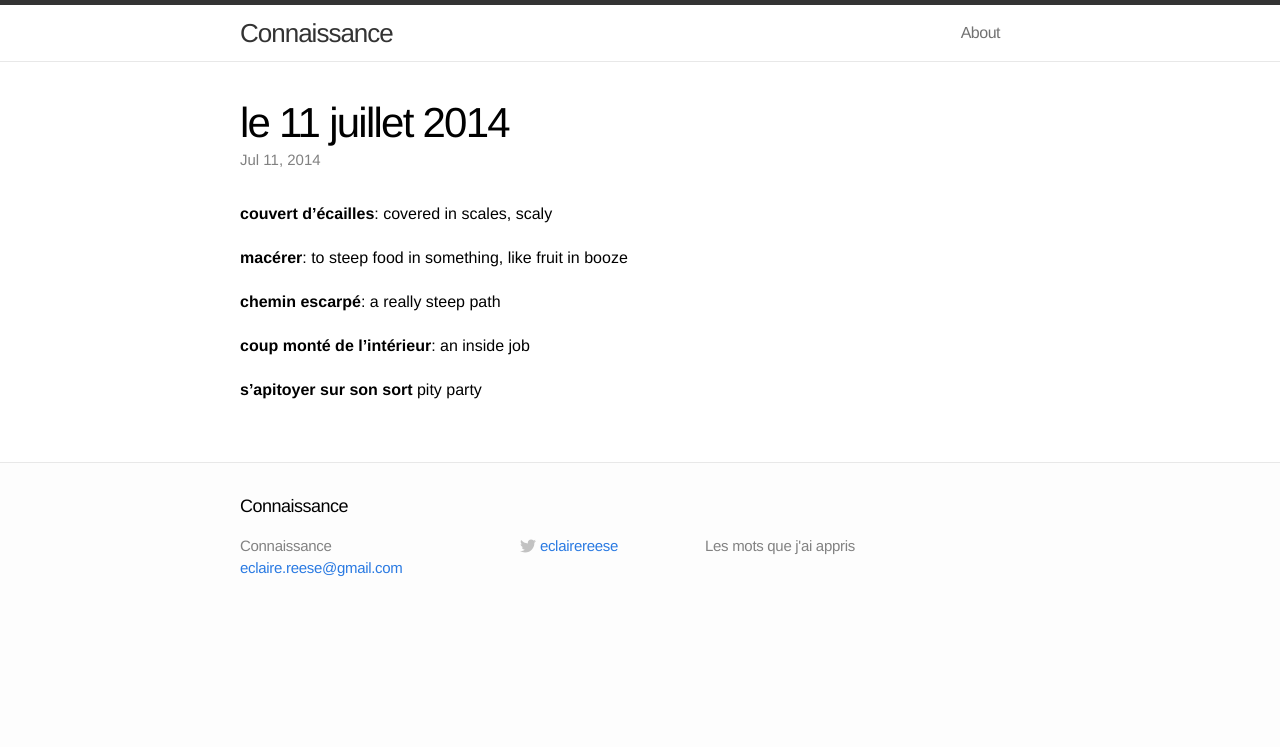
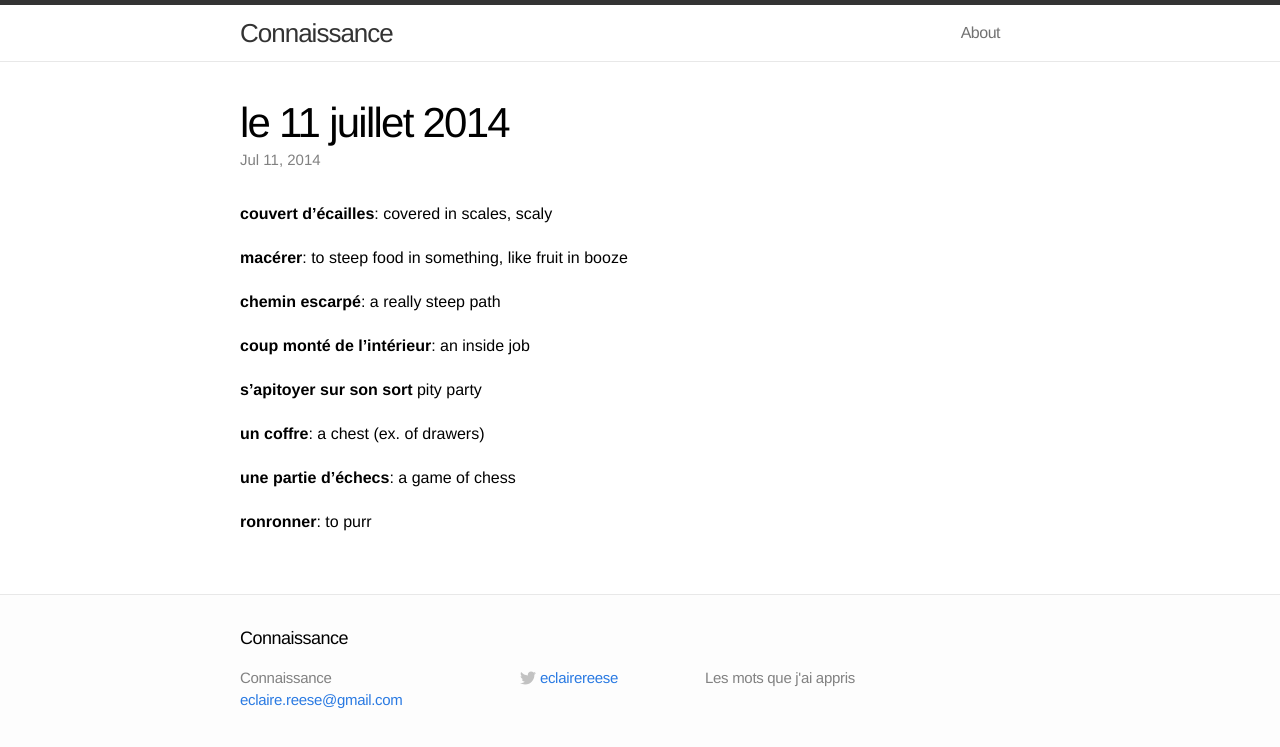
Before and after one commit to emilyreese/connaissance, a Jekyll site: the page built from _posts/2014-07-11-le-11-juillet-2014.markdown, in a window 1280 px wide. Shown: the top 747 px of the page. Built offline with Jekyll 4.4.1, drawn with Linux system fonts in a browser that asks for light colours.

Commit message:
le 11 juillet: add a few more words

```diff
--- a/_posts/2014-07-11-le-11-juillet-2014.markdown
+++ b/_posts/2014-07-11-le-11-juillet-2014.markdown
@@ -14,3 +14,9 @@ categories: mots
 **coup monté de l'intérieur**: an inside job
 
 **s'apitoyer sur son sort** pity party
+
+**un coffre**: a chest (ex. of drawers)
+
+**une partie d'échecs**: a game of chess
+
+**ronronner**: to purr
```
